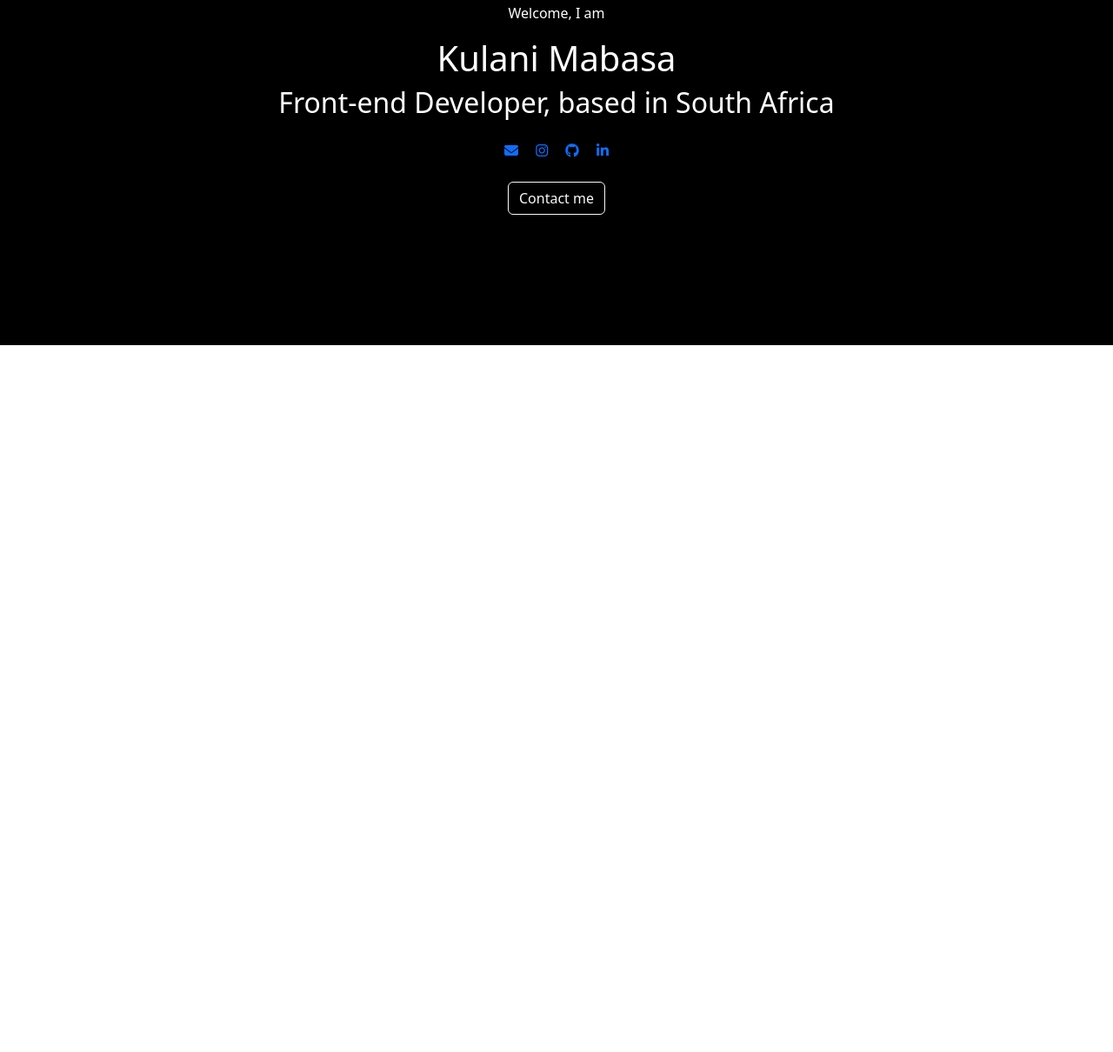
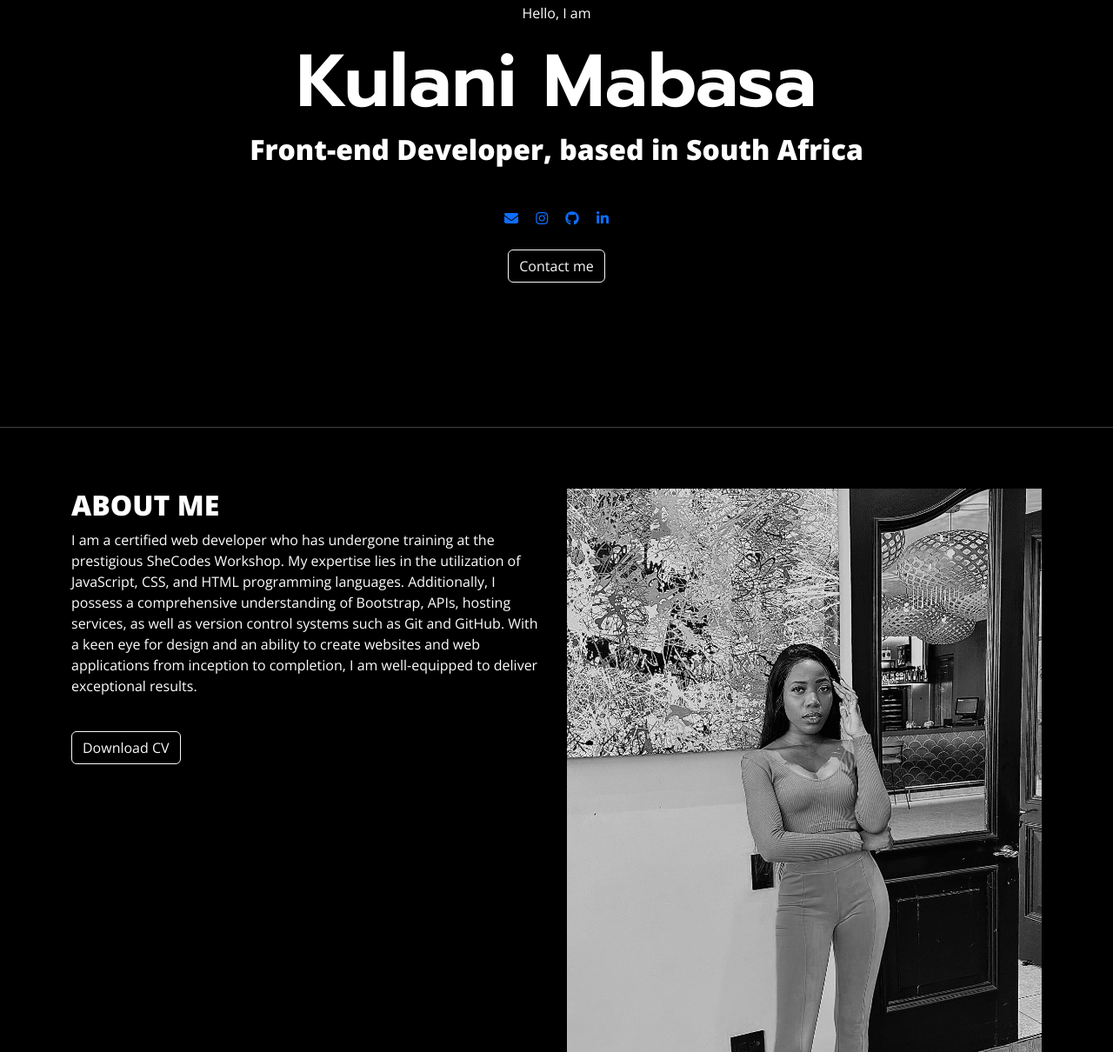
Before and after one commit to KullieMabasa/portfolio-project, a plain HTML site: page index.html in a window 1280 px wide. Shown: the part 203-1413 px from the top of the page at 87% size. Before the commit the page ends 800 px from the top, so only its background shows below. Drawn offline with nearby package versions, Linux system fonts and the light colour scheme.

Commit message:
Added the About me section

```diff
--- a/css/styles.css
+++ b/css/styles.css
@@ -1,14 +1,29 @@
+:root {
+  --first-font: "Prompt", sans-serif;
+  --secondary-font: "Open Sans", sans-serif;
+}
+
+.whole-page {
+  background-color: black;
+  color: white;
+  font-family: var(--secondary-font);
+}
+
 h1 {
-  font-size: 78px;
-  font-weight: bold;
+  font-size: 85px;
+  font-family: var(--first-font);
 }
 
 h2 {
-  font-size: 38px;
+  font-family: var(--secondary-font);
+  font-weight: bold;
 }
 
 .main-page {
   padding: 150px 20px;
-  background-color: black;
   color: white;
 }
+
+.container {
+  margin-top: 70px;
+}
--- a/index.html
+++ b/index.html
@@ -15,14 +15,22 @@
       integrity="sha384-geWF76RCwLtnZ8qwWowPQNguL3RmwHVBC9FhGdlKrxdiJJigb/j/68SIy3Te4Bkz"
       crossorigin="anonymous"
     ></script>
+    <link rel="preconnect" href="https://fonts.googleapis.com" />
+    <link rel="preconnect" href="https://fonts.gstatic.com" crossorigin />
+    <link
+      href="https://fonts.googleapis.com/css2?family=Open+Sans:wght@300;800&family=Prompt:wght@600&display=swap"
+      rel="stylesheet"
+    />
 
     <script
       src="https://kit.fontawesome.com/a3ad380f02.js"
       crossorigin="anonymous"
     ></script>
+    <link rel="stylesheet" href="css/styles.css" />
     <title>Kulani Mabasa</title>
   </head>
   <body>
+    <div class="whole-page">
       <nav class="navbar navbar-expand-lg bg-body-tertiary">
         <div class="container-fluid">
           <a class="navbar-brand" href="about.html">Kulani Mabasa</a>
@@ -42,7 +50,7 @@
               <a class="nav-link active" aria-current="page" href="index.html"
                 >Home</a
               >
-            <a class="nav-link" href="about.html">About</a>
+              <a class="nav-link" href="about#index.html">About</a>
               <a class="nav-link" href="projects.html">Projects</a>
               <a class="nav-link" href="contact.html">Contact</a>
             </div>
@@ -51,9 +59,9 @@
       </nav>
 
       <div class="main-page text-center">
-      <p>Welcome, I am</p>
+        <p>Hello, I am</p>
         <h1>Kulani Mabasa</h1>
-      <h2 class="mb-4">Front-end Developer, based in South Africa</h2>
+        <h2 class="mb-5">Front-end Developer, based in South Africa</h2>
 
         <a href="mailto:kulliemabasa@gmail.com" class="p-2">
           <i class="fa-solid fa-envelope"></i
@@ -68,10 +76,41 @@
           <i class="fa-brands fa-linkedin-in"></i
         ></a>
         <div>
-        <a class="btn btn-outline-light mt-4" href="contact.html" role="button"
+          <a
+            class="btn btn-outline-light mt-4"
+            href="contact.html"
+            role="button"
             >Contact me</a
           >
         </div>
       </div>
+      <hr />
+
+      <div class="container">
+        <div class="row">
+          <div class="col">
+            <h2 class="#about">ABOUT ME</h2>
+
+            <p>
+              I am a certified web developer who has undergone training at the
+              prestigious SheCodes Workshop. My expertise lies in the
+              utilization of JavaScript, CSS, and HTML programming languages.
+              Additionally, I possess a comprehensive understanding of
+              Bootstrap, APIs, hosting services, as well as version control
+              systems such as Git and GitHub. With a keen eye for design and an
+              ability to create websites and web applications from inception to
+              completion, I am well-equipped to deliver exceptional results.
+            </p>
+
+            <a class="btn btn-outline-light mt-4 mb-5" href="#" role="button"
+              >Download CV</a
+            >
+          </div>
+          <div class="col d-none d-lg-block">
+            <img src="images/kuli.jpg" alt="my image" class="img-fluid" />
+          </div>
+        </div>
+      </div>
+    </div>
   </body>
 </html>
```
Also changed, not shown: images/kuli.jpg (added). Lines whose indentation alone changed are shown as unchanged.
